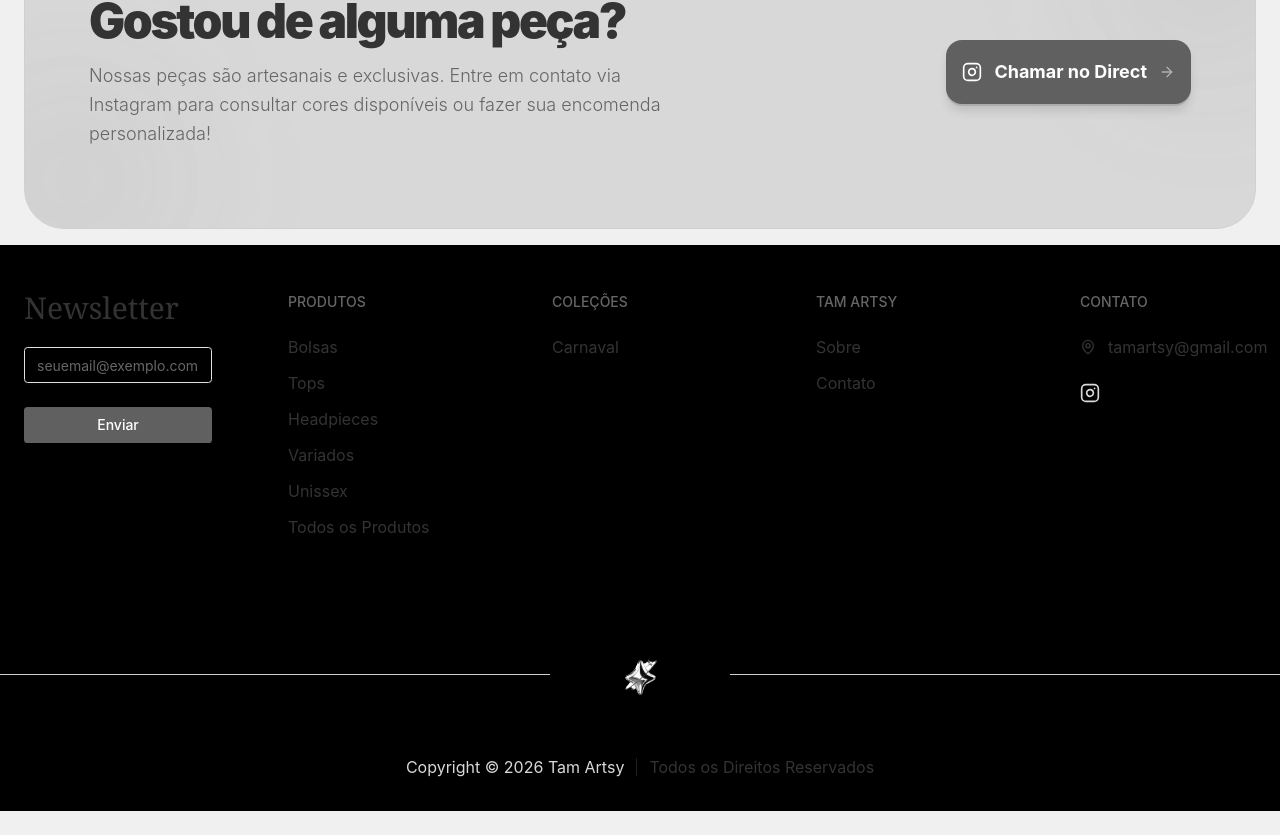
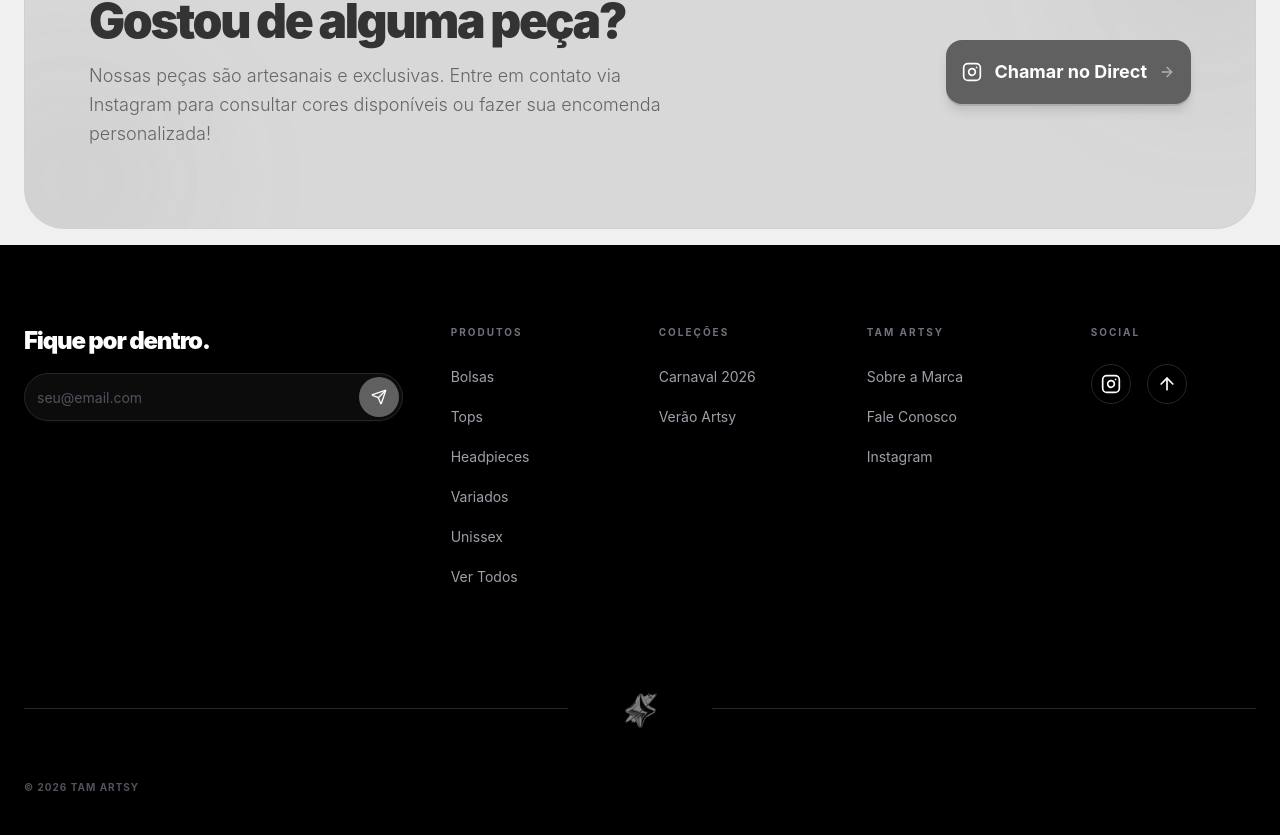
Before and after one commit to davithekid/tamartsy, a Next.js app: page / in a window 1280 px wide. Shown: the part 3647-4482 px from the top of the page. Before the commit the page ends 4458 px from the top, so only its background shows below. Built offline with nearby package versions, Linux system fonts and the light colour scheme.

Commit message:
style: footer novo e atualizado

```diff
--- a/src/components/footer/footer.jsx
+++ b/src/components/footer/footer.jsx
@@ -1,258 +1,159 @@
 "use client";
 
 import { zodResolver } from "@hookform/resolvers/zod";
-import { ChevronUp, Clock, InstagramIcon, LucideIcon, MapPin, Phone } from "lucide-react";
-import { Fragment } from "react";
-import { Controller, useForm } from "react-hook-form";
-import { siInstagram } from "simple-icons";
+import { Instagram, MapPin, Send, ArrowUp } from "lucide-react";
+import { useForm, Controller } from "react-hook-form";
 import z from "zod";
-
 import { cn } from "@/lib/utils";
-
 import { Button } from "@/components/ui/button";
-import { Field, FieldError } from "@/components/ui/field";
 import { Input } from "@/components/ui/input";
 import { Separator } from "@/components/ui/separator";
 import Link from "next/link";
 import { Logo } from "../logo";
 
-const LINK_TYPES = {
-  NO_LINK: "NO_LINK",
-  PHONE_LINK: "PHONE_LINK",
-  EMAIL_LINK: "EMAIL_LINK",
-};
-
-
-const NEWSLETTER_DATA = {
-  title: "Newsletter",
-};
+const newsletterFormSchema = z.object({
+  email: z.string().email("E-mail inválido"),
+});
 
 const FOOTER_LINKS = [
   {
     title: "Produtos",
     items: [
-      {
-        text: "Bolsas",
-        link: "/bolsas",
-      },
-      {
-        text: "Tops",
-        link: "/tops",
-      },
-      {
-        text: "Headpieces",
-        link: "/headpiece",
-      },
-      {
-        text: "Variados",
-        link: "/variados",
-      }, {
-        text: "Unissex",
-        link: "/unissex",
-      }, {
-        text: "Todos os Produtos",
-        link: "/produtos",
-      },
+      { text: "Bolsas", link: "/bolsas" },
+      { text: "Tops", link: "/tops" },
+      { text: "Headpieces", link: "/headpiece" },
+      { text: "Variados", link: "/variados" },
+      { text: "Unissex", link: "/unissex" },
+      { text: "Ver Todos", link: "/produtos" },
     ],
   },
   {
     title: "Coleções",
     items: [
-      {
-        text: "Carnaval",
-        link: "#",
-      },
+      { text: "Carnaval 2026", link: "#" },
+      { text: "Verão Artsy", link: "#" },
     ],
-  }, {
-    title: "tam artsy",
-    items: [
-      {
-        text: "Sobre",
-        link: "/sobre",
   },
   {
-        text: "Contato",
-        link: "/contato",
-      },
+    title: "Tam Artsy",
+    items: [
+      { text: "Sobre a Marca", link: "/sobre" },
+      { text: "Fale Conosco", link: "/contato" },
+      { text: "Instagram", link: "https://www.instagram.com/tam.artsy/" },
     ],
   },
 ];
 
-const CONTACT_LINKS = {
-  contactDetails: [
-    {
-      icon: MapPin,
-      text: "tamartsy@gmail.com",
-      link: "support@store.com",
-      type: LINK_TYPES.EMAIL_LINK,
-    },
-  ],
-  socialMedia: [
-    {
-      icon: siInstagram,
-      link: "#",
-    },
-  ],
-};
+const Footer = ({ className }) => {
+  const scrollToTop = () => window.scrollTo({ top: 0, behavior: 'smooth' });
 
-const Footer = ({
-  newsletter = NEWSLETTER_DATA,
-  footerLinks = FOOTER_LINKS,
-  contactLinks = CONTACT_LINKS,
-  className,
-}) => {
   return (
-    <section className={cn("pt-8 pb-8 xl:pt-12 bg-black", className)}>
-      <div className=" space-y-10">
-        <div className="ms-6 grid grid-cols-1 gap-x-16 gap-y-8 md:grid-cols-2 xl:grid-cols-5">
-          <div>
-            <NewsletterSection {...newsletter} />
+    <footer className={cn("bg-black text-white pt-20 pb-10 px-6", className)}>
+      <div className="mx-auto max-w-7xl">
+        <div className="grid grid-cols-1 gap-x-12 gap-y-16 md:grid-cols-2 lg:grid-cols-12">
+          <div className="lg:col-span-4 space-y-6">
+            <NewsletterSection />
           </div>
-          <FooterLinksSection sections={footerLinks} />
-          <ContactSection links={contactLinks} />
+
+          <div className="lg:col-span-6 grid grid-cols-2 sm:grid-cols-3 gap-8">
+            {FOOTER_LINKS.map((section) => (
+              <div key={section.title} className="space-y-6">
+                <h2 className="text-[10px] font-bold uppercase tracking-[0.2em] text-zinc-500">
+                  {section.title}
+                </h2>
+                <ul className="space-y-4">
+                  {section.items.map((item) => (
+                    <li key={item.text}>
+                      <Link
+                        href={item.link}
+                        className="text-sm text-zinc-400 hover:text-white transition-colors"
+                      >
+                        {item.text}
+                      </Link>
+                    </li>
+                  ))}
+                </ul>
               </div>
-        <div className="flex justify-between pt-4">
+            ))}
           </div>
-        <div>
-          <div className="flex items-center justify-between gap-4 md:gap-12.5">
-            <Separator className="flex-1" />
-            <div className="">
-             <Logo/>
-            </div>
-            <Separator className="flex-1" />
+
+          <div className="lg:col-span-2 space-y-6">
+            <h2 className="text-[10px] font-bold uppercase tracking-[0.2em] text-zinc-500">Social</h2>
+            <div className="flex gap-4">
+              <Link
+                href="https://www.instagram.com/tam.artsy/"
+                target="_blank"
+                className="flex size-10 items-center justify-center rounded-full border border-zinc-800 hover:bg-white hover:text-black transition-all"
+              >
+                <Instagram className="size-5" />
+              </Link>
+              <button
+                onClick={scrollToTop}
+                className="flex size-10 items-center justify-center rounded-full border border-zinc-800 hover:border-zinc-500 transition-all"
+              >
+                <ArrowUp className="size-5" />
+              </button>
             </div>
           </div>
-        <div className="flex flex-wrap items-center justify-center gap-3">
-          <p className="text-muted max-md:text-xs">
-            Copyright © 2026 Tam Artsy
-          </p>
-          <Separator
-            orientation="vertical"
-            className="!h-4.5 bg-foreground/60 max-sm:hidden"
-          />
-          <p className="max-md:text-xs">Todos os Direitos Reservados</p>
+        </div>
+
+        <div className="mt-20 space-y-8">
+          <div className="flex items-center gap-8">
+            <Separator className="bg-zinc-800 flex-1" />
+            <div className="opacity-50 grayscale hover:grayscale-0 transition-all">
+              <Logo />
+            </div>
+            <Separator className="bg-zinc-800 flex-1" />
+          </div>
+
+          <div className="flex flex-col items-center justify-between gap-4 text-[10px] font-bold uppercase tracking-widest text-zinc-600 md:flex-row">
+            <p>© 2026 Tam Artsy </p>
 
           </div>
         </div>
-    </section>
+      </div>
+    </footer>
   );
 };
 
-const newsletterFormSchema = z.object({
-  email: z.string().email(),
-});
-
-
-const NewsletterSection = ({ title, description }) => {
-  const form = useForm({
+const NewsletterSection = () => {
+  const { control, handleSubmit, reset } = useForm({
     resolver: zodResolver(newsletterFormSchema),
-    defaultValues: {
-      email: "",
-    },
+    defaultValues: { email: "" },
   });
 
   const onSubmit = (data) => {
-    console.log(data);
+    console.log("Newsletter:", data);
+    reset();
   };
 
   return (
-    <div className="space-y-6">
     <div className="space-y-4">
-        <h3 className="font-serif text-3xl leading-none font-medium">
-          {title}
+      <h3 className="text-2xl font-black tracking-tighter">
+        Fique por dentro.
       </h3>
-        <p className="leading-normal font-light">{description}</p>
-      </div>
-      <form className="space-y-6 mr-3" onSubmit={form.handleSubmit(onSubmit)}>
+      <form onSubmit={handleSubmit(onSubmit)} className="relative mt-4 max-w-sm">
         <Controller
           name="email"
-          control={form.control}
-          render={({ field, fieldState }) => (
-            <Field data-invalid={fieldState.invalid}>
+          control={control}
+          render={({ field }) => (
             <Input
               {...field}
-                aria-invalid={fieldState.invalid}
-                placeholder="seuemail@exemplo.com"
+              placeholder="seu@email.com"
+              className="h-12 rounded-full border-zinc-800 bg-zinc-900/50 pr-12 text-white placeholder:text-zinc-600 focus:border-primary"
             />
-              {fieldState.invalid && <FieldError errors={[fieldState.error]} />}
-            </Field>
           )}
         />
-        <Button className="w-full">Enviar</Button>
+        <Button
+          type="submit"
+          size="icon"
+          className="absolute right-1 top-1 size-10 rounded-full"
+        >
+          <Send className="size-4" />
+        </Button>
       </form>
     </div>
   );
 };
 
-const FooterLinksSection = ({ sections }) => {
-  return (
-    <Fragment>
-      {sections.map(({ title, items }) => (
-        <div key={crypto.randomUUID()}>
-          <h2 className="mb-6 text-sm leading-tight font-medium text-muted-foreground uppercase">
-            {title}
-          </h2>
-          <ul className="space-y-3">
-            {items.map(({ text, link }) => (
-              <li key={crypto.randomUUID()}>
-                <a href={link} className="underline-offset-4 hover:underline">
-                  {text}
-                </a>
-              </li>
-            ))}
-          </ul>
-        </div>
-      ))}
-    </Fragment>
-  );
-};
-
-const ContactSection = ({ links }) => {
-  const { socialMedia, contactDetails } = links;
-
-  return (
-    <div>
-      <h2 className="mb-6 text-sm leading-tight font-medium text-muted-foreground uppercase">
-        Contato
-      </h2>
-      <div className="space-y-6">
-        <ul className="space-y-3">
-          {contactDetails.map((item) => (
-            <li className="flex items-center gap-3" key={crypto.randomUUID()}>
-              <item.icon className="size-4 shrink-0 basis-4" />
-              <div className="flex-1">
-                {item.type === LINK_TYPES.NO_LINK ? (
-                  <p>{item.text}</p>
-                ) : (
-                  <a
-                    href={
-                      LINK_TYPES.EMAIL_LINK
-                        ? `mailto:${item.link}`
-                        : `tel:${item.link}`
-                    }
-                    className="underline-offset-4 hover:underline"
-                  >
-                    {item.text}
-                  </a>
-                )}
-              </div>
-            </li>
-          ))}
-        </ul>
-        <ul className="flex flex-wrap gap-3">
-          {socialMedia.map(({ icon, link }) => (
-            <li key={crypto.randomUUID()}>
-              <div className="flex items-center gap-5 text-muted dark:text-primary">
-                <Link href="https://www.instagram.com/tam.artsy/" target="_blank">
-                  <InstagramIcon className="h-5 w-5" />
-                </Link>
-              </div>
-            </li>
-          ))}
-        </ul>
-      </div>
-    </div>
-  );
-};
-
 export { Footer };
```
Lines whose indentation alone changed are shown as unchanged.
